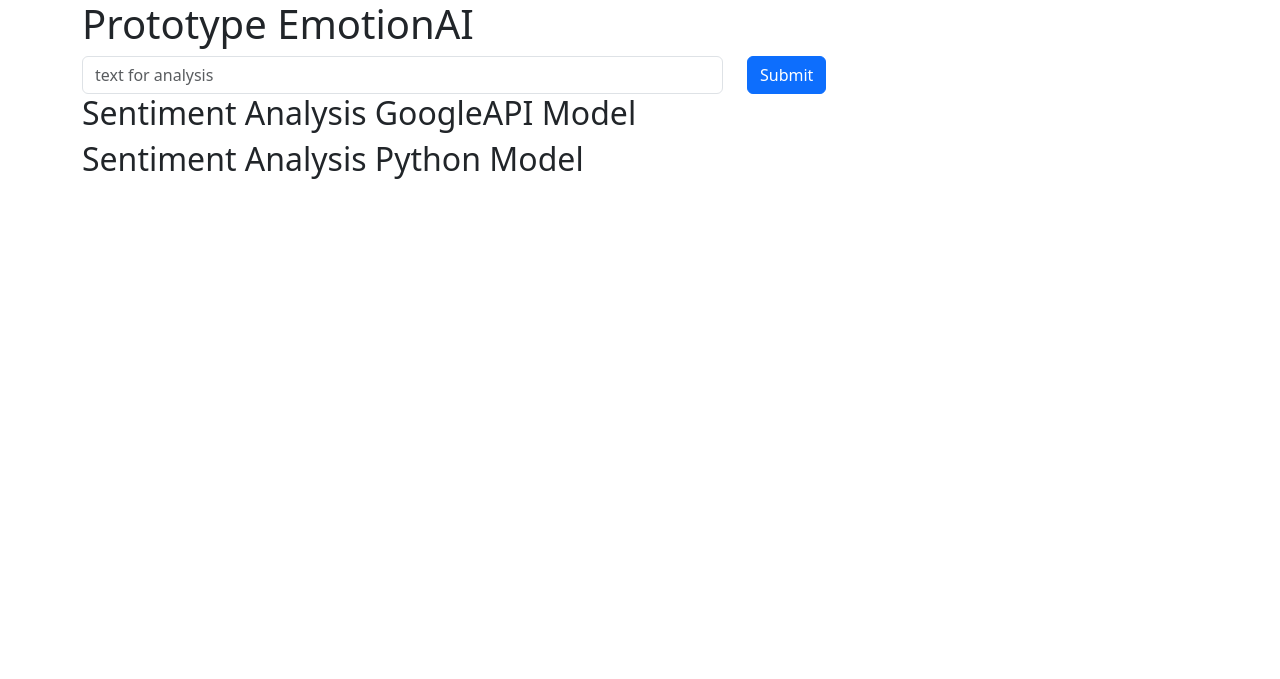
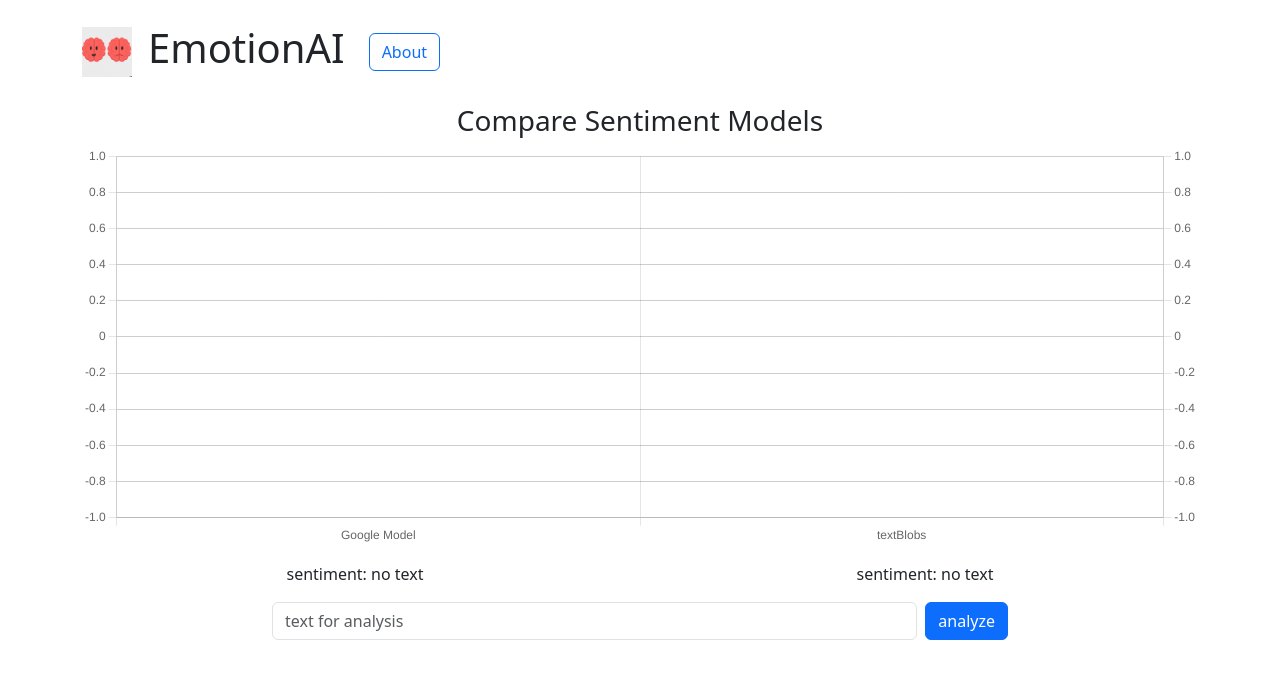
Before and after one commit to KostasMateer/dig345-p2-emotionai, a Flask app: page / in a window 1280 px wide. Shown: the top 679 px of the page. Run offline with Flask 2, Linux system fonts and the light colour scheme.

Commit message:
final update to git hub repo

```diff
--- a/index.py
+++ b/index.py
@@ -1,33 +1,52 @@
-from flask import Flask, render_template, jsonify
+from flask import Flask, render_template, jsonify, request
 from google.cloud import language_v1
 from textblob import TextBlob
 from dotenv import load_dotenv
+from flask_cors import CORS
+
 load_dotenv()
 
 # Instantiates a client
+app = Flask(__name__, static_folder="static")
+CORS(app)
+CORS(app, resources={r"/*": {"origins": "*"}})
 client = language_v1.LanguageServiceClient()
-app = Flask(__name__, static_folder='static')
 
-@app.route('/')
+
+@app.route("/")
 def index():
-    return render_template('index.html')
+    return render_template("index.html")
+
+
+@app.route("/about.html")
+def about():
+    return render_template("about.html")
+
 
 # Define a route to accept POST requests
-@app.route('/predict/<text>', methods=['GET'])
-def predict(text):
+@app.route("/predict", methods=["POST"])
+def predict():
+    text = request.json.get("text", "")
     textToSentiment = text
-    document = language_v1.Document(content=textToSentiment, type_=language_v1.Document.Type.PLAIN_TEXT)
-    google_sentiment = client.analyze_sentiment(request={'document': document}).document_sentiment.score
-    python_sentiment = TextBlob(textToSentiment).sentiment.polarity
+    document = language_v1.Document(
+        content=textToSentiment, type_=language_v1.Document.Type.PLAIN_TEXT
+    )
+
+    google_sentiment = round(client.analyze_sentiment(
+        request={"document": document}
+    ).document_sentiment.score, 2)
+
+    python_sentiment = round(TextBlob(textToSentiment).sentiment.polarity, 2)
+
     return jsonify(
-                    {'google_sentiment': google_sentiment,
-                    "python_sentiment": python_sentiment}
-                    )
+        {"google_sentiment": google_sentiment, "python_sentiment": python_sentiment}
+    )
 
 
-@app.route('/api')
+@app.route("/api")
 def server_live():
-    return jsonify({'message': 'server is live'})
+    return jsonify({"message": "server is live"})
 
-if __name__ == '__main__':
-    app.run(debug=True)
+
+if __name__ == "__main__":
+    app.run()
--- /dev/null
+++ b/static/css/styles.css
@@ -0,0 +1,3 @@
+#google-prediction, #python-prediction {
+    padding-bottom: 1rem;
+}
--- a/static/js/main.js
+++ b/static/js/main.js
@@ -1,21 +1,103 @@
+function updateData(google, textblobs) {
+  myChart.data.datasets[0].data = [google, textblobs];
+  myChart.update();
+}
+
 $('#google-form').submit(function(event) {
   event.preventDefault(); // prevent default form submit behavior
+  $("#google-prediction").html(`<p>sentiment: loading...</p>`)
+  $("#python-prediction").html(`<p>sentiment: loading...</p>`)
   var inputVal = $('#input-field').val();
   if (inputVal) {
-    fetch("https://dig345-p2-emotionai.vercel.app/predict/" + inputVal)
-    // fetch("http://localhost:5000/predict/" + inputVal)
+    fetch('https://dig345-p2-emotionai.vercel.app/predict', {
+      method: 'POST',
+      headers: {
+        'Content-Type': 'application/json',
+      },
+      body: JSON.stringify({ text: inputVal }),
+    })
     .then((response) => {
       // convert to json
       return response.json();
     })
     .then((data) => {
-      $("#google-prediction").html(`Prediction: ${data.google_sentiment}`)
-      $("#python-prediction").html(`Prediction: ${data.python_sentiment}`)
+      setTimeout(function() {
+        $("#google-prediction").html(`<p>sentiment: ${data.google_sentiment}</p>`)
+        $("#python-prediction").html(`<p>sentiment: ${data.python_sentiment}</p>`)
+        updateData(data.google_sentiment, data.python_sentiment)
+      }, Math.floor(Math.random() * 500) + 500);
     })
     .catch((err) => console.log(err));
   }
   else {
-    $("#google-prediction").html(`Prediction: no text`)
-    $("#python-prediction").html(`Prediction: no text`)
+    $("#google-prediction").html(`<p>sentiment: no text</p>`)
+    $("#python-prediction").html(`<p>sentiment: no text</p>`)
   }
 })
+
+const ctx = document.getElementById('myChart').getContext('2d');
+const myChart = new Chart(ctx, {
+  type: 'bar',
+  data: {
+    labels: ['Google Model', 'textBlobs'],
+    datasets: [{
+      label: 'Sentiment',
+      data: [0, 0],
+      backgroundColor:  function(context) {
+        const value = context.dataset.data[context.dataIndex];
+        const colorRed = { r: 255, g: 0, b: 0 };
+        const colorGrey = { r: 128, g: 128, b: 128 };
+        const colorGreen = { r: 0, g: 255, b: 0 };
+        let color;
+        if (value < 0) {
+          const valueNormalized = value / -1; // convert value to range of 0 to 1
+          color = {
+            r: colorGrey.r + (colorRed.r - colorGrey.r) * valueNormalized,
+            g: colorGrey.g + (colorRed.g - colorGrey.g) * valueNormalized,
+            b: colorGrey.b + (colorRed.b - colorGrey.b) * valueNormalized
+          };
+        } else if (value > 0) {
+          const valueNormalized = value / 1; // convert value to range of 0 to 1
+          color = {
+            r: colorGrey.r + (colorGreen.r - colorGrey.r) * valueNormalized,
+            g: colorGrey.g + (colorGreen.g - colorGrey.g) * valueNormalized,
+            b: colorGrey.b + (colorGreen.b - colorGrey.b) * valueNormalized
+          };
+        } else {
+          color = colorGrey;
+        }
+        return `rgba(${color.r}, ${color.g}, ${color.b}, 0.8)`;
+      },
+      borderColor: [
+        'rgba(0, 0, 0, 1)'
+      ],
+      borderWidth: 1
+    }]
+  },
+  options: {
+    scales: {
+      y: {
+        min: -1,
+        max: 1,
+        ticks: {
+          stepSize: 0.2
+        },
+      },
+      y1: {
+        position: 'right',
+        min: -1,
+        max: 1,
+        ticks: {
+          stepSize: 0.2,
+        }
+      }
+    },
+    plugins: {
+      legend: {
+        display: false
+      }
+    },
+    response: true,
+    maintainAspectRatio: false
+  }
+});
--- a/templates/index.html
+++ b/templates/index.html
@@ -1,37 +1,88 @@
-<!doctype html>
+<!DOCTYPE html>
 <html lang="en">
   <head>
-    <meta charset="utf-8">
-    <meta name="viewport" content="width=device-width, initial-scale=1">
+    <meta charset="utf-8" />
+    <meta name="viewport" content="width=device-width, initial-scale=1" />
+    <link
+      rel="icon"
+      type="image/png"
+      href="{{ url_for('static', filename='images/favicon.png') }}"
+    />
+    <link
+      rel="apple-touch-icon"
+      sizes="512x512"
+      href="{{ url_for('static', filename='images/logo.png') }}"
+    />
     <title>EmotionAI</title>
-    <link href="https://cdn.jsdelivr.net/npm/bootstrap@5.3.0-alpha3/dist/css/bootstrap.min.css" rel="stylesheet" integrity="sha384-KK94CHFLLe+nY2dmCWGMq91rCGa5gtU4mk92HdvYe+M/SXH301p5ILy+dN9+nJOZ" crossorigin="anonymous">
+    <link
+      href="https://cdn.jsdelivr.net/npm/bootstrap@5.3.0-alpha3/dist/css/bootstrap.min.css"
+      rel="stylesheet"
+      integrity="sha384-KK94CHFLLe+nY2dmCWGMq91rCGa5gtU4mk92HdvYe+M/SXH301p5ILy+dN9+nJOZ"
+      crossorigin="anonymous"
+    />
   </head>
   <body>
     <div class="container">
-      <h1>Prototype EmotionAI</h1>
-      <div class="justify-content-evenly">
-        <div class="row">
-          <div class="col">
-            <form id="google-form"  class="row">
-                <div class="col-sm-7">
-                  <input id="input-field" name="google_text" type="text" class="form-control" placeholder="text for analysis" aria-label="google">
-                </div>
-                <div class="col-sm-5">
-                  <button type="submit" class="btn btn-primary">Submit</button>
-                </div>
-            </form>
+      <div class="row">
+        <div class="col py-4 d-flex align-items-center">
+          <div class="d-flex align-items-center me-3">
+            <img
+              src="{{ url_for('static', filename='images/logo.png') }}"
+              alt="Logo"
+              class="img-fluid"
+              style="height: 50px"
+            />
+          </div>
+          <h1>EmotionAI</h1>
+          <a href="about.html" class="btn btn-outline-primary ms-4">About</a>
+        </div>
+      </div>
+      <div class="row">
+        <div class="col text-center">
+          <h3>Compare Sentiment Models</h3>
+        </div>
+      </div>
+      <div class="row mb-3">
+        <div class="col">
+          <canvas id="myChart" style="height: 400px"></canvas>
+        </div>
+      </div>
+      <div class="row no-gutters mt-1">
+        <div class="col text-center">
+          <div id="google-prediction">
+            <p>sentiment: no text</p>
           </div>
         </div>
-        <h2>Sentiment Analysis GoogleAPI Model</h2>
+        <div class="col text-center">
+          <div id="python-prediction">
+            <p>sentiment: no text</p>
+          </div>
+        </div>
       </div>
-      <div id="google-prediction"></div>
-      <div class="justify-content-evenly">
-        <h2>Sentiment Analysis Python Model</h2>
+      <div class="row justify-content-center">
+        <form id="google-form" class="col-8 d-inline-flex">
+          <input
+            id="input-field"
+            name="google_text"
+            type="text"
+            class="form-control"
+            placeholder="text for analysis"
+            aria-label="google"
+          />
+          <button type="submit" class="btn btn-primary ms-2">analyze</button>
+        </form>
       </div>
-      <div id="python-prediction"></div>
     </div>
-    <script src="https://cdn.jsdelivr.net/npm/bootstrap@5.3.0-alpha3/dist/js/bootstrap.bundle.min.js" integrity="sha384-ENjdO4Dr2bkBIFxQpeoTz1HIcje39Wm4jDKdf19U8gI4ddQ3GYNS7NTKfAdVQSZe" crossorigin="anonymous"></script>
+    <script
+      src="https://cdn.jsdelivr.net/npm/bootstrap@5.3.0-alpha3/dist/js/bootstrap.bundle.min.js"
+      integrity="sha384-ENjdO4Dr2bkBIFxQpeoTz1HIcje39Wm4jDKdf19U8gI4ddQ3GYNS7NTKfAdVQSZe"
+      crossorigin="anonymous"
+    ></script>
     <script src="https://code.jquery.com/jquery-3.6.0.min.js"></script>
-    <script type="text/javascript" src="{{ url_for('static', filename='js/main.js') }}"></script>
+    <script src="https://cdn.jsdelivr.net/npm/chart.js"></script>
+    <script
+      type="text/javascript"
+      src="{{ url_for('static', filename='js/main.js') }}"
+    ></script>
   </body>
 </html>
```
Also changed, not shown: og_requirements.txt (added, +35 -0 lines), templates/about.html (added, +133 -0 lines), static/images/favicon.png (added), static/images/logo.png (added).
